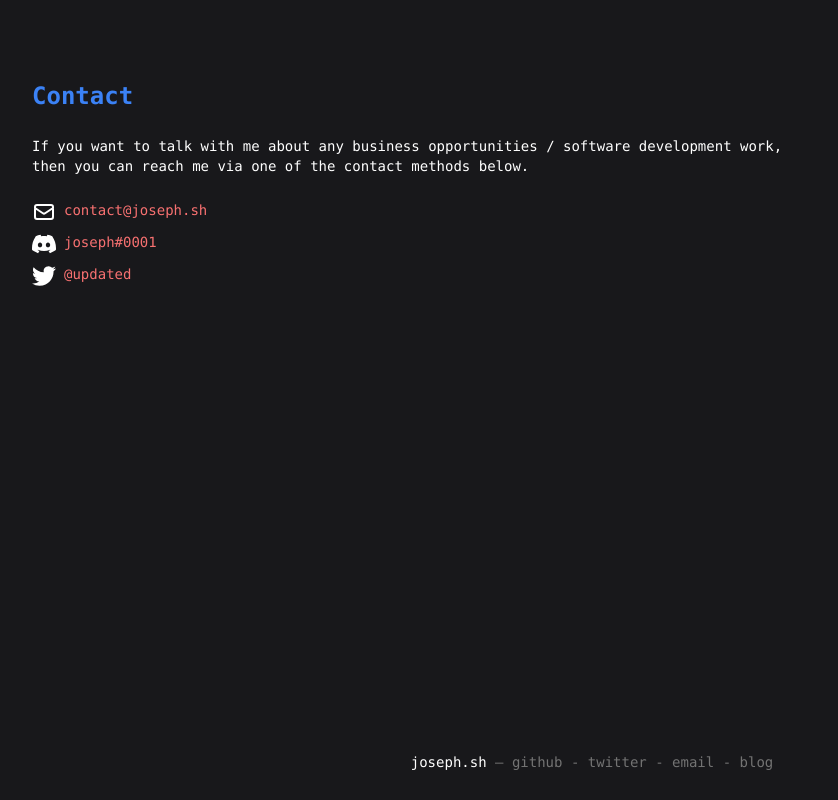
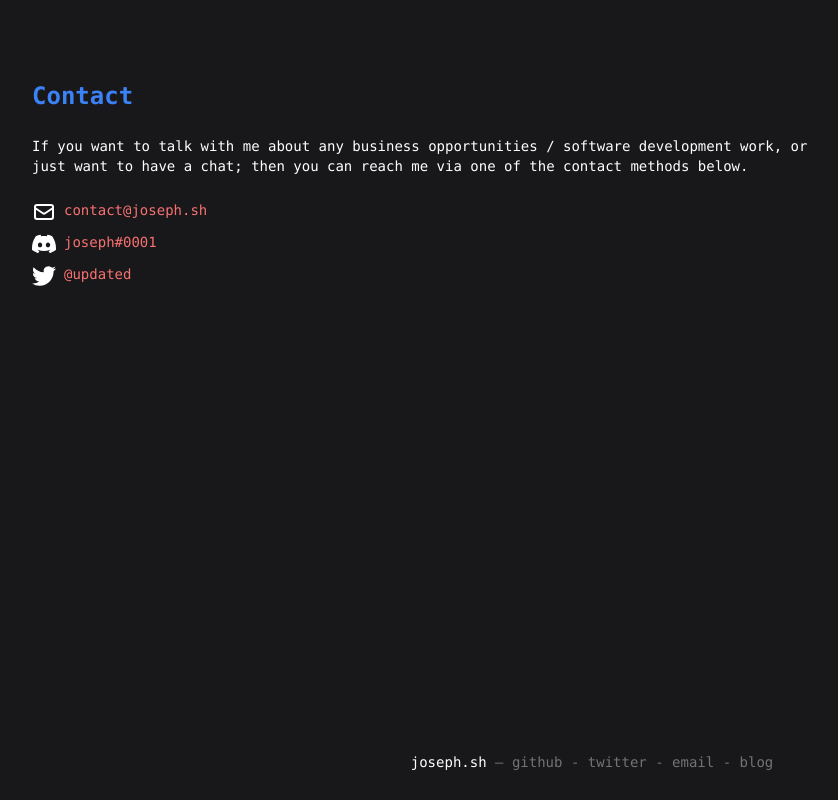
Before and after one commit to purchasable/website, a Next.js app: page /contact in a window 1280 px wide. Shown: the whole page, without its empty margins (48-886 px from the left). Built offline with nearby package versions, Linux system fonts and the light colour scheme.

Commit message:
Update contact.tsx

```diff
--- a/pages/contact.tsx
+++ b/pages/contact.tsx
@@ -12,8 +12,8 @@ const contact = () => {
                 </h1>
                 <span className="lg:mr-[30%] p-3 lg:p-0">
                     If you want to talk with me about any business opportunities
-                    / software development work, then you can reach me via one
-                    of the contact methods below.
+                    / software development work, or just want to have a chat;
+                    then you can reach me via one of the contact methods below.
                 </span>
                 <ul className="list-inside list-disc space-y-2">
                     <li className="flex space-x-2">
```
